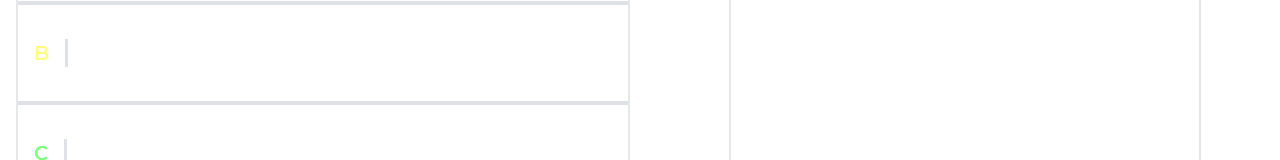
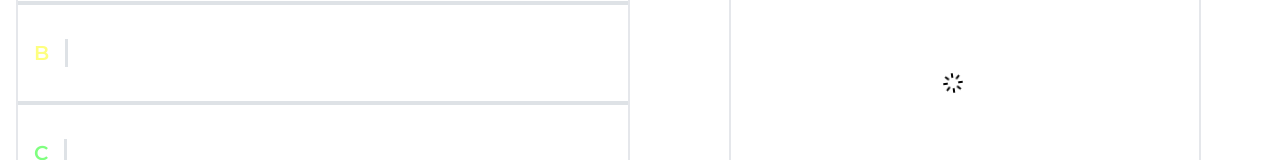
Before and after one commit to lanceziegler/filmranker, a Next.js app: page / in a window 1280 px wide. Shown: the part 349-509 px from the top of the page. Built offline with nearby package versions, Linux system fonts and the light colour scheme.

Commit message:
added loading state to watchlist

```diff
--- a/components/WatchList.tsx
+++ b/components/WatchList.tsx
@@ -6,11 +6,13 @@ import { useContext } from 'react';
 import Trash from './Trash';
 import Draggable from './Draggable';
 import {
+  arrayMove,
   SortableContext,
   horizontalListSortingStrategy,
   verticalListSortingStrategy,
 } from '@dnd-kit/sortable';
 import { DndContext } from '@dnd-kit/core';
+import { IconLoader } from '@tabler/icons-react';
 
 // DnDKit STAGGER IMPORT
 function WatchList() {
@@ -76,9 +78,11 @@ function WatchList() {
       {/** Make this div have onDragOver, onDragLeave, and onDrop functions */}
       <DndContext>
         <SortableContext items={watchListArray}>
-          <div className='flex flex-wrap justify-center'>
-            {watchListArray.map((movie: any, i: number) => {
-              return (
+          {watchListArray.length === 0 ? (
+            <IconLoader className='animate-spin absolute top-1/2 right-1/2' />
+          ) : (
+            <div className='flex flex-wrap justify-center'>
+              {watchListArray.map((movie: any, i: number) => (
                 <div key={i} className='hover:scale-105 transition-transform'>
                   <Draggable id={i.toString()}>
                     <LocalMovie
@@ -90,9 +94,9 @@ function WatchList() {
                     />
                   </Draggable>
                 </div>
-              );
-            })}
-          </div>
+              ))}
+            </div>
+          )}
         </SortableContext>
       </DndContext>
     </div>
```
